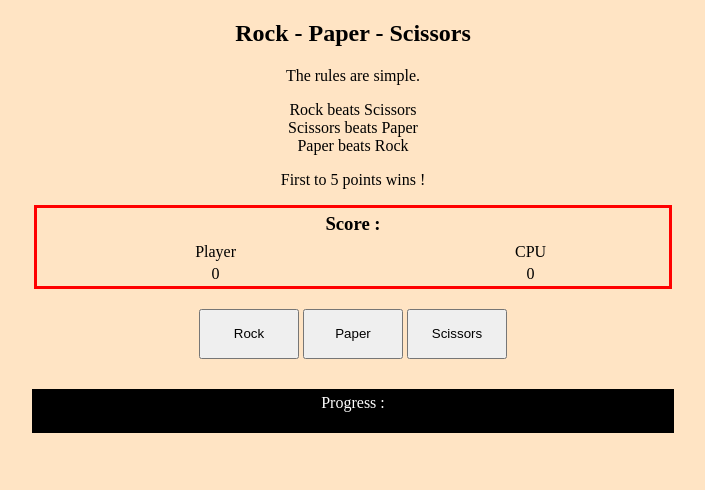
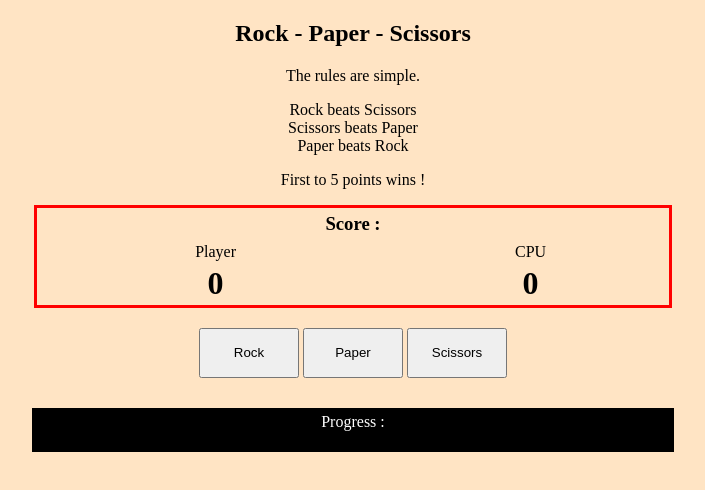
Before and after one commit to ntinosav/odin-rock-paper-scissors, a plain HTML site: page index.html in a window 1280 px wide. Shown: the whole page, without its empty margins (287-992 px from the left). Drawn offline with Linux system fonts and the light colour scheme.

Commit message:
Bigger and thicker score

```diff
--- a/style.css
+++ b/style.css
@@ -36,3 +36,9 @@
             margin-right: auto;
             padding: 5px 5px;
         }
+
+
+        #player,#cpu {
+            font-size: xx-large;
+            font-weight: 700;
+        }
```
